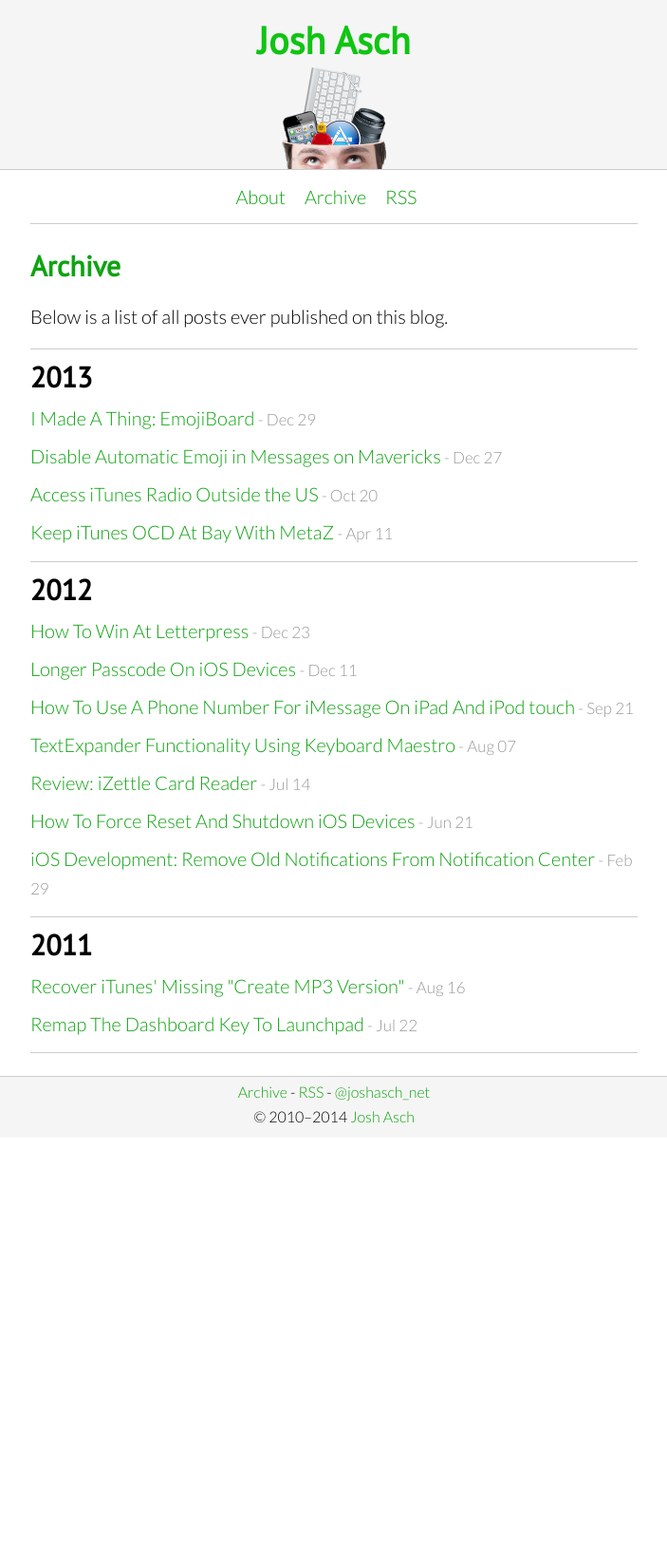
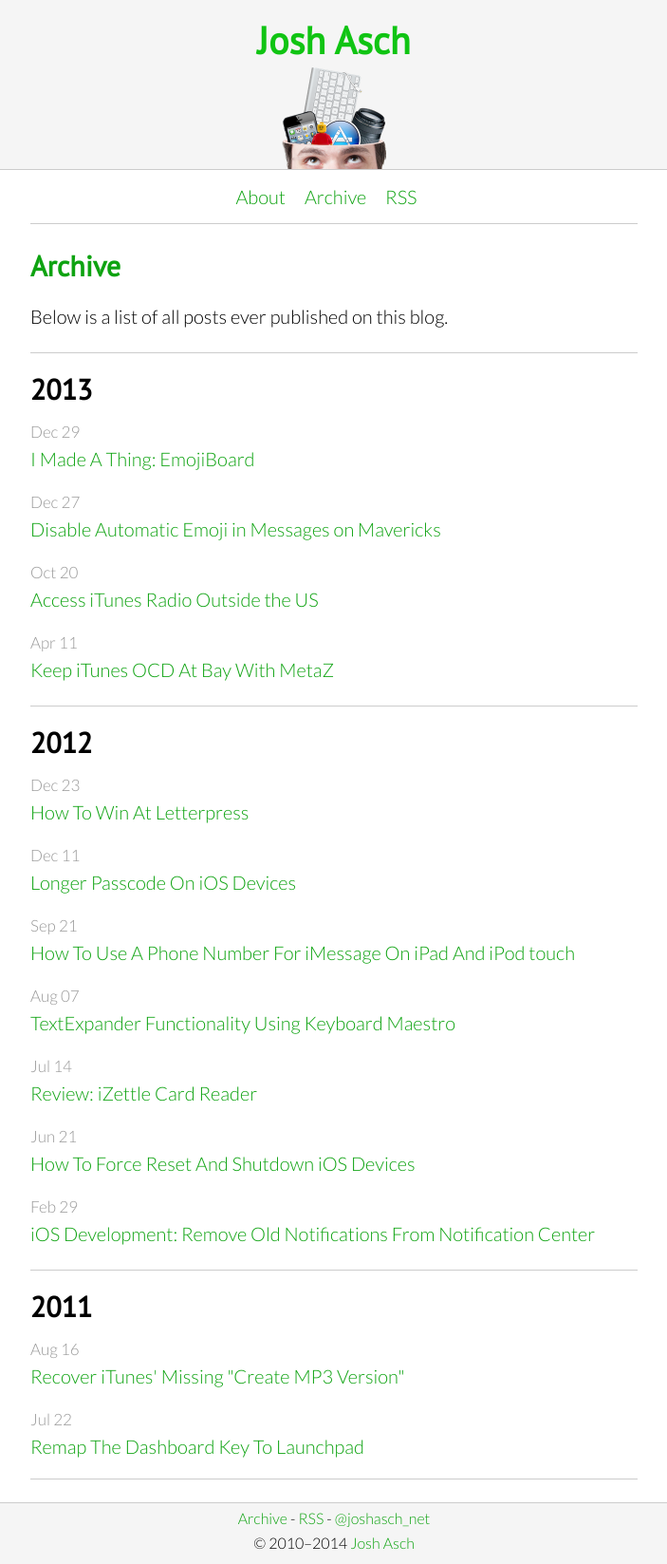
Before and after one commit to jobbogamer/jobbogamer.github.io, a Jekyll site: the page built from archive/index.html, in a window 1280 px wide. Shown: the whole page at 95% size, without its empty margins (288-991 px from the left). Built offline with Jekyll 4.4.1, drawn with Linux system fonts in a browser that asks for light colours; Markdown is read by kramdown in place of the engine named in the settings; before the commit the page ends 1198 px from its top, so only the background shows below that.

Commit message:
New archive layout where dates can't fall off the end

```diff
--- a/archive/index.html
+++ b/archive/index.html
@@ -11,6 +11,9 @@
 						{% unless year == this_year %}{% assign year = this_year %}
 							<h2 class="year">{{ year }}</h2>
 						{% endunless %}
-							<p><a class="post-title" href="{{ post.url }}">{{ post.title }}</a><span class="date"> - {{ post.date | date: "%b %d" }}</span></p>
+							<div class="archive-post">
+							<span class="date">{{ post.date | date: "%b %d" }}</span>
+							<p><a class="post-title" href="{{ post.url }}">{{ post.title }}</a></p>
+							</div>
 						{% endfor %}
 						</div>
--- a/css/main.css
+++ b/css/main.css
@@ -203,13 +203,13 @@
 /*****************************************************************************/
 
 div#archive h2 {
-	margin: 0.5em 0;
-	padding-top: 0.5em;
+	margin: 0.8em 0 0.5em 0;
+	padding-top: 0.8em;
 	border-top: 1px solid #cccccc;
 }
 
 div#archive p {
-	margin: 0.5em 0;
+	margin: 0 0 0.8em 0;
 }
 
 div#archive span.date {
```
